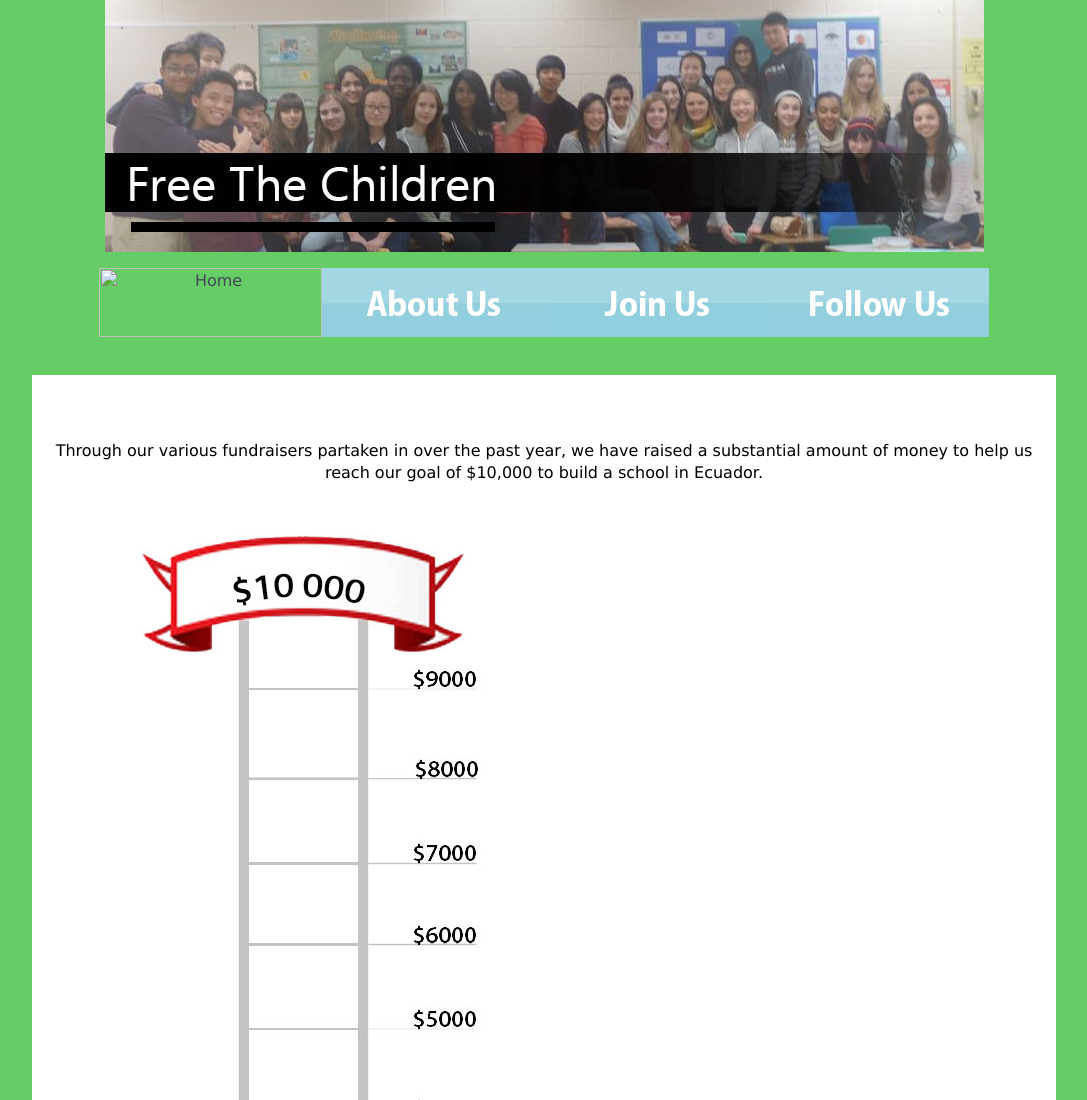
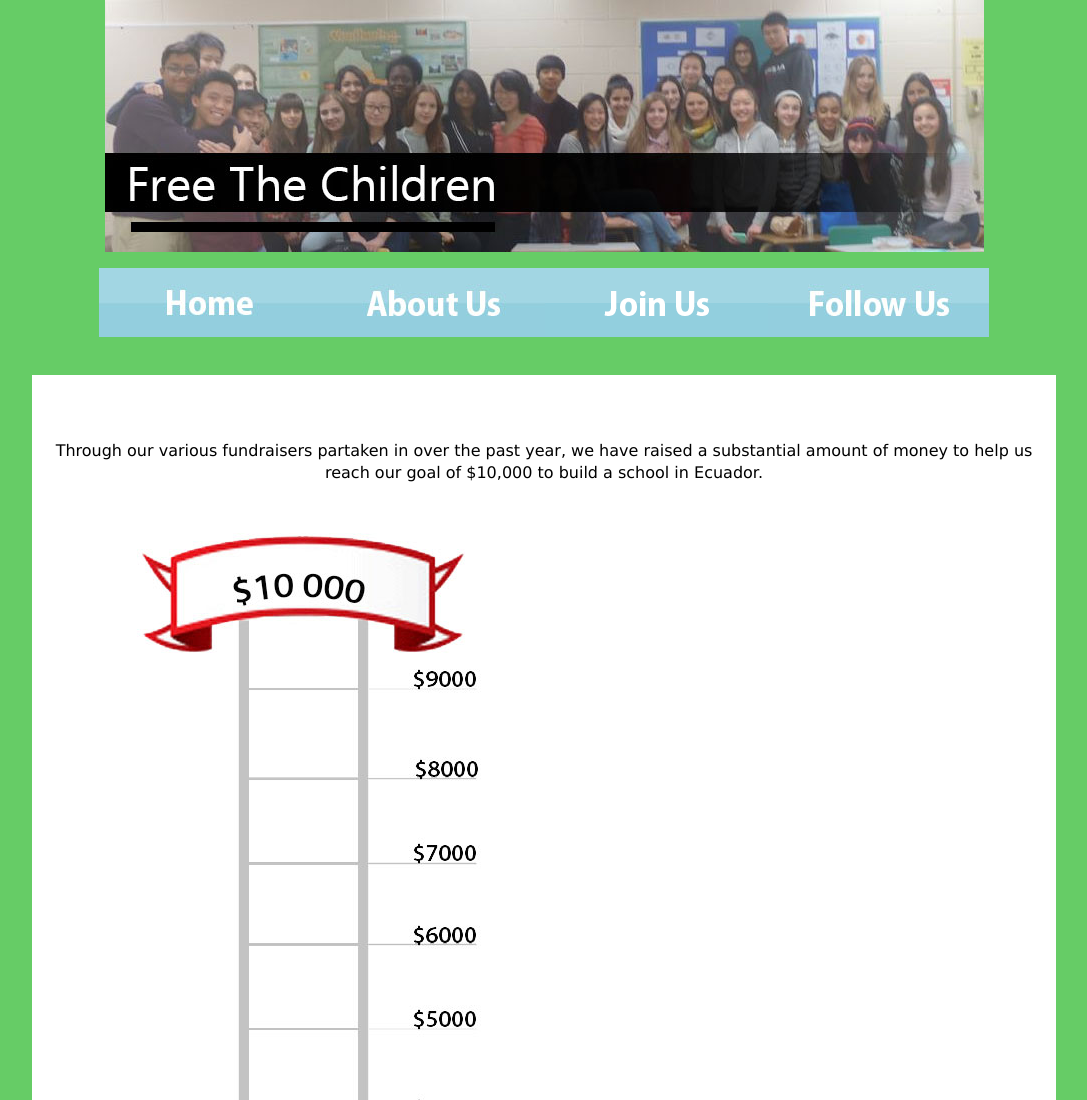
Before and after one commit to micduan/ftcsite.github.io, a plain HTML site: page Progress.html in a window 1280 px wide. Shown: the top 1100 px of the page, without its empty margins (96-1183 px from the left). Drawn offline with Linux system fonts and the light colour scheme; files whose address does not match are found by name.

Commit message:
Update Progress.html

```diff
--- a/Progress.html
+++ b/Progress.html
@@ -201,7 +201,7 @@ function MM_swapImage() {
     <p>
     <img src="Club-2.jpg" width="879" height="252" alt=""/></p>
     <div id="Nav2">
-      <p><a href="Home.html" onmouseout="MM_swapImgRestore()" onmouseover="MM_swapImage('Image51','','Navigation-Bar_01.jpg',1)"><img src=".Nav-Bar_01.jpg" alt="Home" name="Image51" width="223" height="69" id="Image51" /></a><a href="About.html" onmouseout="MM_swapImgRestore()" onmouseover="MM_swapImage('Image6','','Navigation-Bar_02.jpg',1)"><img src="Nav-Bar_02.jpg" alt="About Us" width="223" height="69" id="Image6" /></a><a href="Join.html" onmouseout="MM_swapImgRestore()" onmouseover="MM_swapImage('Image7','','Navigation-Bar_03.gif',1)"><img src="Nav-Bar_03.gif" alt="Join Us" width="223" height="69" id="Image7" /></a><a href="Progress.html" onmouseout="MM_swapImgRestore()" onmouseover="MM_swapImage('Image8','','Navigation-Bar_04.gif',1)"><img src="Nav-Bar_04.jpg" alt="Follow Us" width="221" height="69" id="Image8" /></a></p>
+      <p><a href="Home.html" onmouseout="MM_swapImgRestore()" onmouseover="MM_swapImage('Image51','','Navigation-Bar_01.jpg',1)"><img src="Nav-Bar_01.jpg" alt="Home" name="Image51" width="223" height="69" id="Image51" /></a><a href="About.html" onmouseout="MM_swapImgRestore()" onmouseover="MM_swapImage('Image6','','Navigation-Bar_02.jpg',1)"><img src="Nav-Bar_02.jpg" alt="About Us" width="223" height="69" id="Image6" /></a><a href="Join.html" onmouseout="MM_swapImgRestore()" onmouseover="MM_swapImage('Image7','','Navigation-Bar_03.gif',1)"><img src="Nav-Bar_03.gif" alt="Join Us" width="223" height="69" id="Image7" /></a><a href="Progress.html" onmouseout="MM_swapImgRestore()" onmouseover="MM_swapImage('Image8','','Navigation-Bar_04.gif',1)"><img src="Nav-Bar_04.jpg" alt="Follow Us" width="221" height="69" id="Image8" /></a></p>
       <p>&nbsp;</p>
     </div>
   </div>
```
